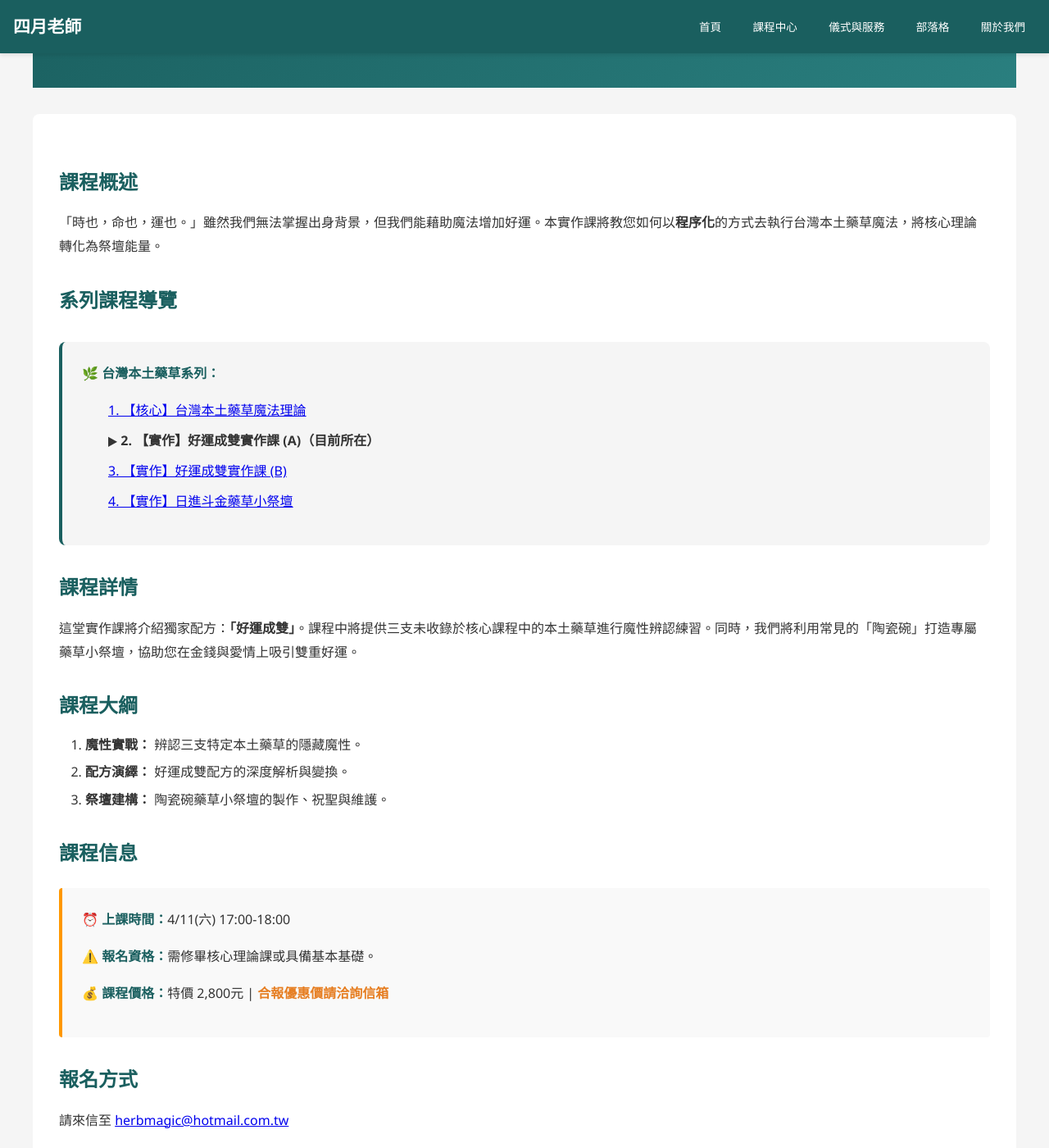
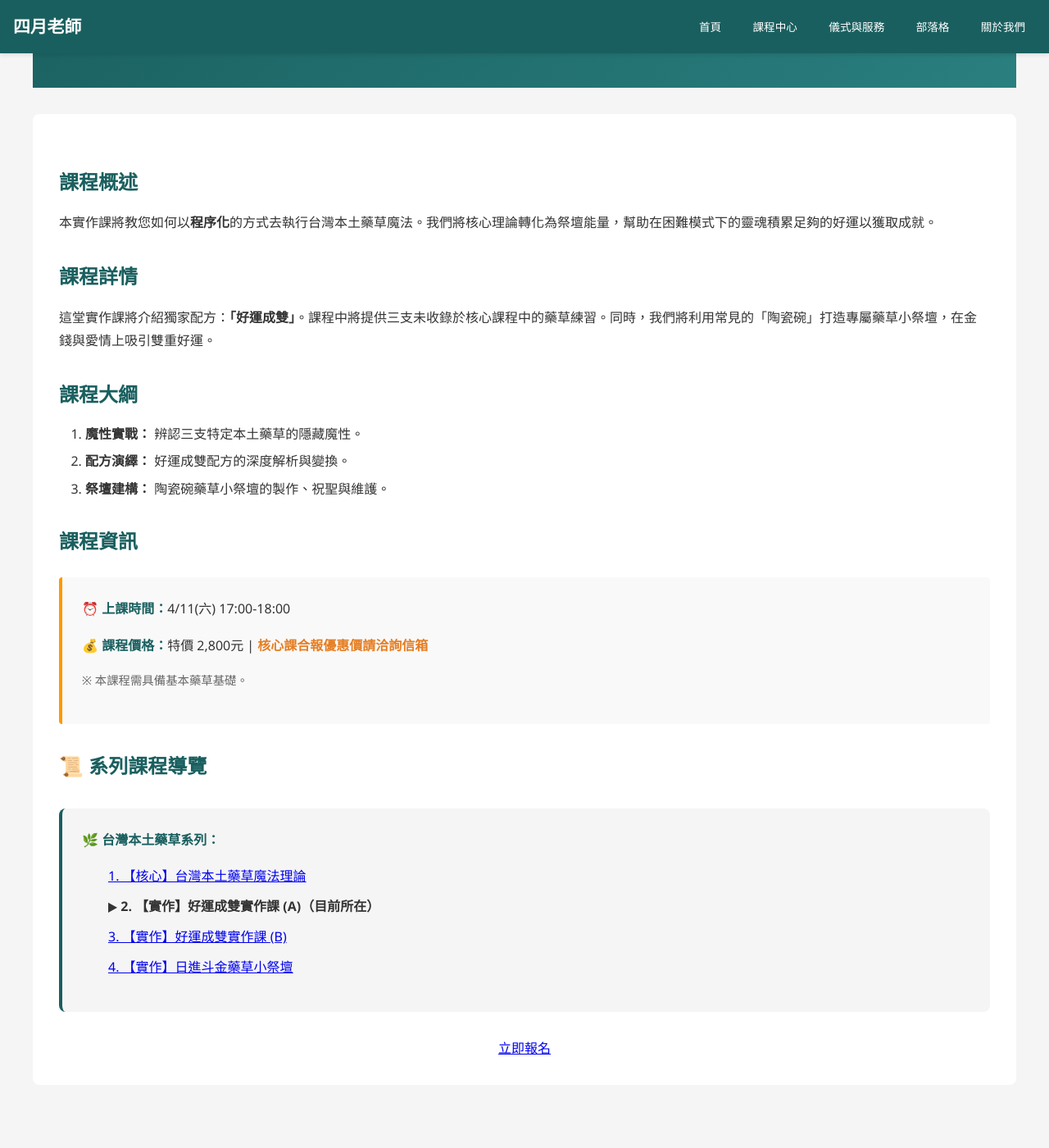
Before and after one commit to light4uliuphone-lang/hoodoo, a Jekyll site: the page built from courses/course-local-02.html, in a window 1280 px wide and 1400 px high, scrolled down 268 px. Shown: the whole window at 82% size. Built offline with Jekyll 4.4.1, drawn with Linux system fonts in a browser that asks for light colours; some of the changed text lies outside the part shown.

Commit message:
Update course-local-02.html

```diff
--- a/courses/course-local-02.html
+++ b/courses/course-local-02.html
@@ -15,11 +15,29 @@ title: "台灣本土藥草實作課程：好運成雙 - 歐比路老師"
             <span>👨‍🏫 歐比路老師</span>
         </div>
     </div>
+
     <div class="course-detail-content">
         <h2>課程概述</h2>
-        <p>「時也，命也，運也。」雖然我們無法掌握出身背景，但我們能藉助魔法增加好運。本實作課將教您如何以<strong>程序化</strong>的方式去執行台灣本土藥草魔法，將核心理論轉化為祭壇能量。</p>
+        <p>本實作課將教您如何以<strong>程序化</strong>的方式去執行台灣本土藥草魔法。我們將核心理論轉化為祭壇能量，幫助在困難模式下的靈魂積累足夠的好運以獲取成就。</p>
 
-        <h2>系列課程導覽</h2>
+        <h2>課程詳情</h2>
+        <p>這堂實作課將介紹獨家配方：<strong>「好運成雙」</strong>。課程中將提供三支未收錄於核心課程中的藥草練習。同時，我們將利用常見的「陶瓷碗」打造專屬藥草小祭壇，在金錢與愛情上吸引雙重好運。</p>
+
+        <h2>課程大綱</h2>
+        <ol>
+            <li><strong>魔性實戰：</strong> 辨認三支特定本土藥草的隱藏魔性。</li>
+            <li><strong>配方演繹：</strong> 好運成雙配方的深度解析與變換。</li>
+            <li><strong>祭壇建構：</strong> 陶瓷碗藥草小祭壇的製作、祝聖與維護。</li>
+        </ol>
+
+        <h2>課程資訊</h2>
+        <div class="course-info-box">
+            <p><strong>⏰ 上課時間：</strong>4/11(六) 17:00-18:00</p>
+            <p><strong>💰 課程價格：</strong>特價 2,800元 | <span style="color: #e67e22; font-weight: bold;">核心課合報優惠價請洽詢信箱</span></p>
+            <p style="font-size: 0.9rem; color: #666;">※ 本課程需具備基本藥草基礎。</p>
+        </div>
+
+        <h2>📜 系列課程導覽</h2>
         <div class="series-nav" style="background-color: #f5f5f5; padding: 1.5rem; border-radius: 8px; margin: 2rem 0; border-left: 4px solid #1a5f5f;">
             <p style="margin-bottom: 1rem; font-weight: bold; color: #1a5f5f;">🌿 台灣本土藥草系列：</p>
             <ul style="list-style: none; padding-left: 0; line-height: 1.8;">
@@ -30,29 +48,6 @@ title: "台灣本土藥草實作課程：好運成雙 - 歐比路老師"
             </ul>
         </div>
 
-        <h2>課程詳情</h2>
-        <p>這堂實作課將介紹獨家配方：<strong>「好運成雙」</strong>。課程中將提供三支未收錄於核心課程中的本土藥草進行魔性辨認練習。同時，我們將利用常見的「陶瓷碗」打造專屬藥草小祭壇，協助您在金錢與愛情上吸引雙重好運。</p>
-
-        <h2>課程大綱</h2>
-        <ol>
-            <li><strong>魔性實戰：</strong> 辨認三支特定本土藥草的隱藏魔性。</li>
-            <li><strong>配方演繹：</strong> 好運成雙配方的深度解析與變換。</li>
-            <li><strong>祭壇建構：</strong> 陶瓷碗藥草小祭壇的製作、祝聖與維護。</li>
-        </ol>
-
-        <h2>課程信息</h2>
-        <div class="course-info-box">
-            <p><strong>⏰ 上課時間：</strong>4/11(六) 17:00-18:00</p>
-            <p><strong>⚠️ 報名資格：</strong>需修畢核心理論課或具備基本基礎。</p>
-            <p><strong>💰 課程價格：</strong>特價 2,800元 | <span style="color: #e67e22; font-weight: bold;">合報優惠價請洽詢信箱</span></p>
-        </div>
-
-        <h2>報名方式</h2>
-        <div class="registration-info">
-            <p>請來信至 <a href="mailto:{{ site.email | default: 'herbmagic@hotmail.com.tw' }}">{{ site.email | default: 'herbmagic@hotmail.com.tw' }}</a></p>
-            <p>郵件標題請註明：<strong>「報名 {{ page.title | split: " - " | first }}」</strong></p>
-        </div>
-
         <div style="text-align: center; margin-top: 2rem;">
             <a href="mailto:{{ site.email | default: 'herbmagic@hotmail.com.tw' }}?subject=報名-{{ page.title | split: ' - ' | first }}" class="btn-primary">立即報名</a>
         </div>
```
